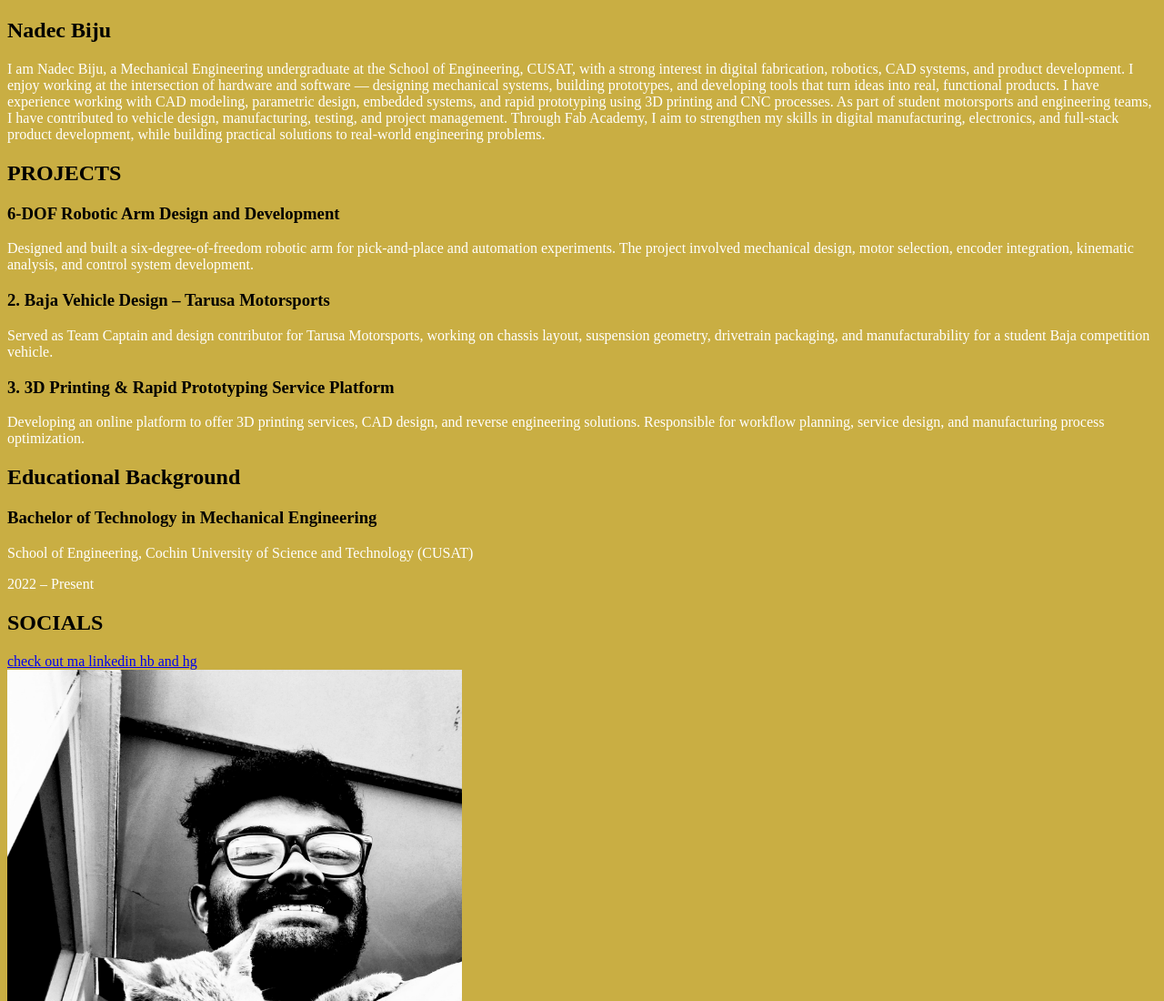
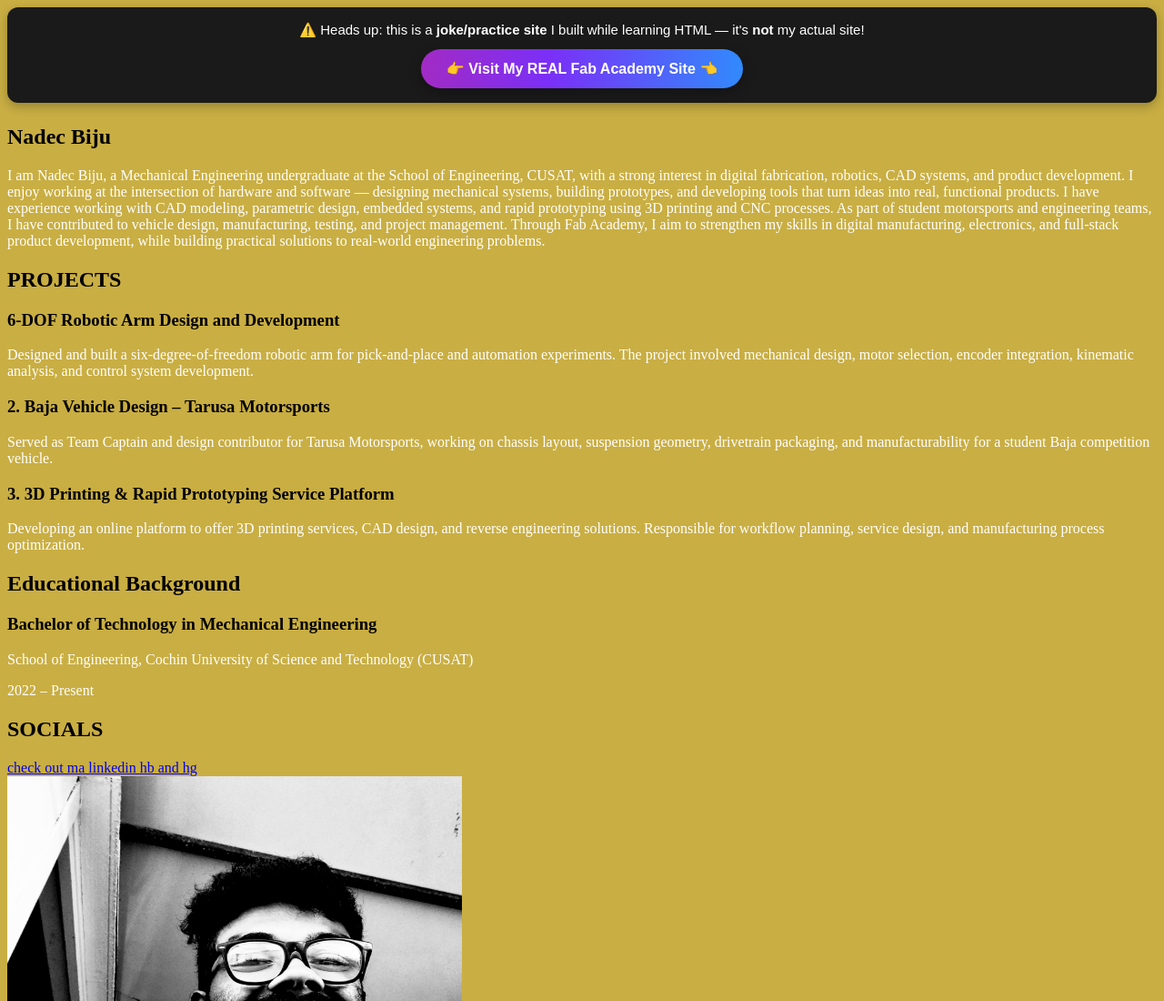
Before and after one commit to NB6RULES/fab-purely-html-site, a plain HTML site: page index.html in a window 1280 px wide. Shown: the top 1100 px of the page at 91% size. Drawn offline with Linux system fonts and the light colour scheme.

Commit message:
Add disclaimer and link to real site in index.html
Added a disclaimer section and a link to the real site. Included a shimmer animation for the button.

```diff
--- a/index.html
+++ b/index.html
@@ -6,6 +6,26 @@
         <link rel="icon" type="image/x-icon" href="/images/favicon.ico">
 </head>
 <body style="background-color: rgb(201, 174, 67);">
+
+<!-- Joke-site disclaimer + real site button -->
+<div style="background: #1a1a1a; color: #fff; padding: 16px 20px; border-radius: 12px; margin: 0 0 24px 0; text-align: center; font-family: sans-serif; box-shadow: 0 4px 12px rgba(0,0,0,0.25);">
+    <p style="margin: 0 0 12px 0; font-size: 15px;">
+        ⚠️ Heads up: this is a <strong>joke/practice site</strong> I built while learning HTML — it's <strong>not</strong> my actual site!
+    </p>
+    <a href="https://fabacademy.org/2026/labs/kochi/students/nadec-biju/"
+       style="display: inline-block; padding: 12px 28px; font-size: 16px; font-weight: bold; color: #fff; text-decoration: none; border-radius: 30px; background: linear-gradient(90deg, #ff512f, #dd2476, #7b2ff7, #00c6ff); background-size: 300% 300%; box-shadow: 0 4px 14px rgba(0,0,0,0.3); animation: shimmer 4s ease infinite;">
+        👉 Visit My REAL Fab Academy Site 👈
+    </a>
+</div>
+
+<style>
+@keyframes shimmer {
+    0%   { background-position: 0% 50%; }
+    50%  { background-position: 100% 50%; }
+    100% { background-position: 0% 50%; }
+}
+</style>
+
 <h2>Nadec Biju</h2>
 <p>I am Nadec Biju, a Mechanical Engineering undergraduate at the School of Engineering, CUSAT, with a strong interest in digital fabrication, robotics, CAD systems, and product development. I enjoy working at the intersection of hardware and software — designing mechanical systems, building prototypes, and developing tools that turn ideas into real, functional products.
 I have experience working with CAD modeling, parametric design, embedded systems, and rapid prototyping using 3D printing and CNC processes. As part of student motorsports and engineering teams, I have contributed to vehicle design, manufacturing, testing, and project management.
@@ -17,12 +37,10 @@ Through Fab Academy, I aim to strengthen my skills in digital manufacturing, ele
     <p>Served as Team Captain and design contributor for Tarusa Motorsports, working on chassis layout, suspension geometry, drivetrain packaging, and manufacturability for a student Baja competition vehicle.</p>
 <h3> 3. 3D Printing & Rapid Prototyping Service Platform</h3>
     <p>Developing an online platform to offer 3D printing services, CAD design, and reverse engineering solutions. Responsible for workflow planning, service design, and manufacturing process optimization.</p>
-
 <h2>Educational Background</h2>
 <h3> Bachelor of Technology in Mechanical Engineering </h3>
 <P>School of Engineering, Cochin University of Science and Technology (CUSAT)</P>
 <p>2022 – Present</P>
-
 <h2>SOCIALS</h2>
 <a href="https://www.linkedin.com/in/nadec-biju/"> check out ma linkedin hb and hg</a>
 <br>
```
